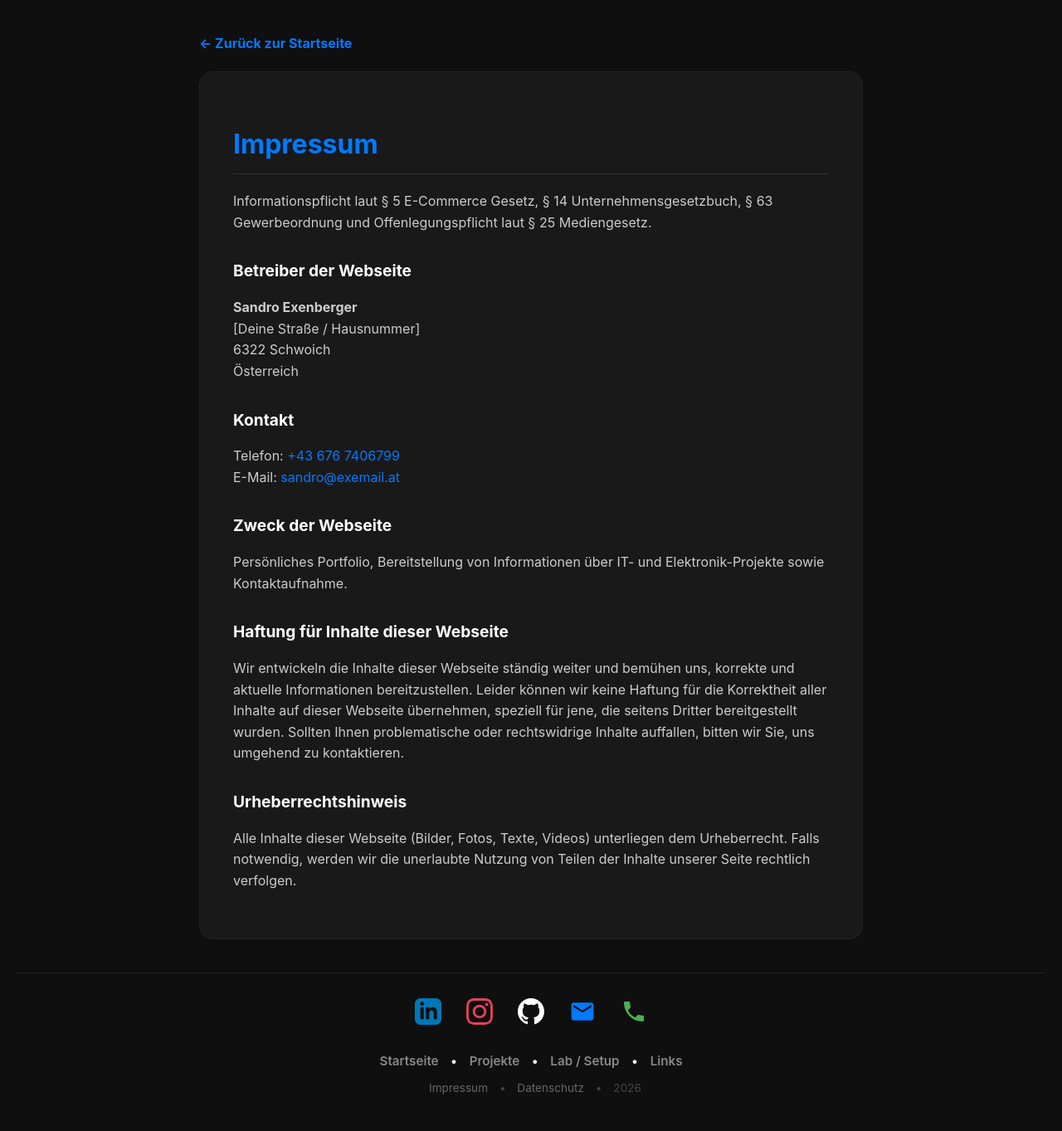
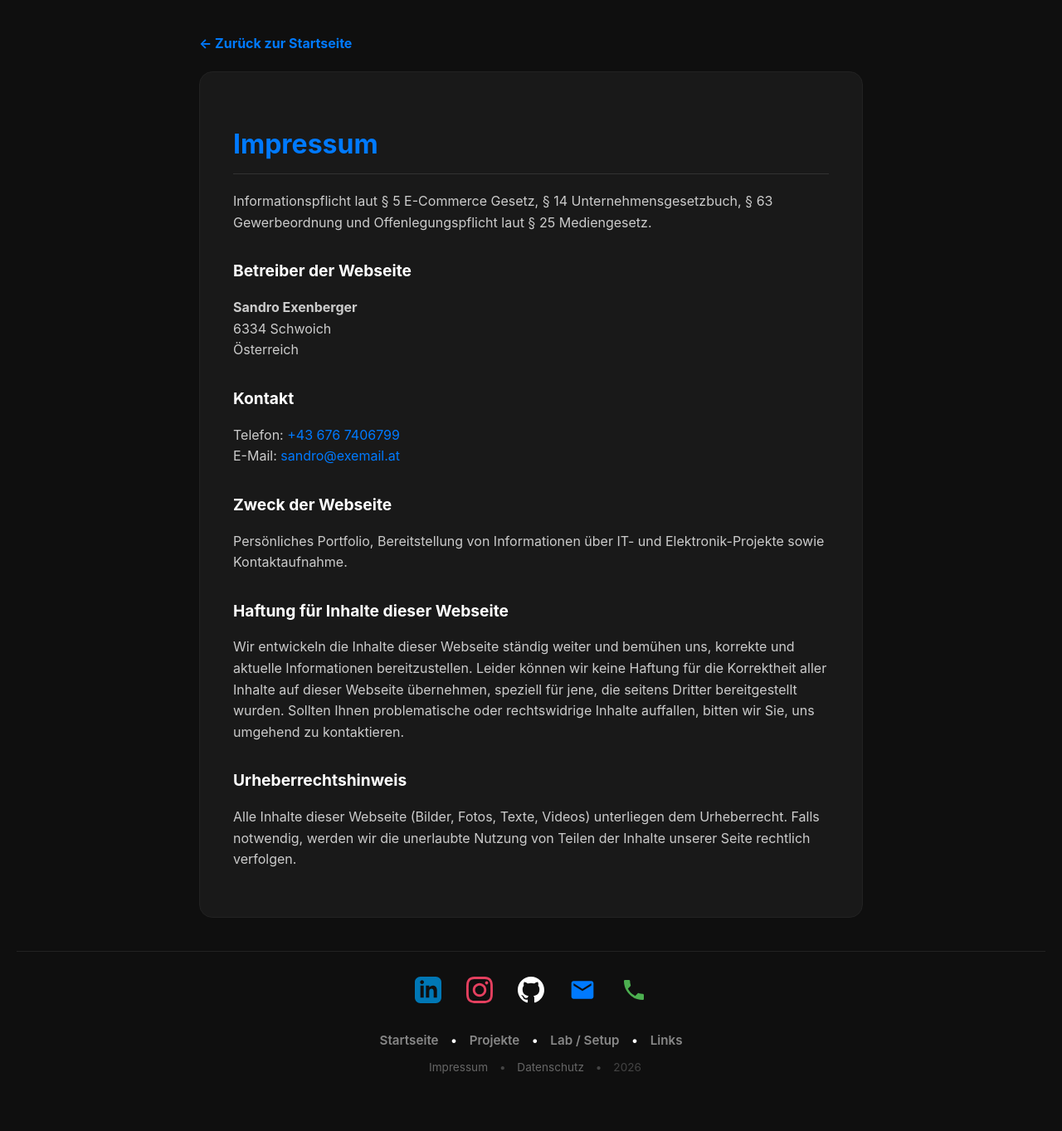
Before and after one commit to Sandroexe/Sandroexe, a Jekyll site: the page built from impressum.html, in a window 1280 px wide. Shown: the whole page at 83% size. Built offline with Jekyll 4.4.1, drawn with Linux system fonts in a browser that asks for light colours; after the commit the page ends 1338 px from its top, so only the background shows below that.

Commit message:
Update impressum.html

```diff
--- a/impressum.html
+++ b/impressum.html
@@ -59,8 +59,7 @@
             <h2>Betreiber der Webseite</h2>
             <p>
                 <strong>Sandro Exenberger</strong><br>
-                [Deine Straße / Hausnummer] <br> <!-- Hier eventuell deine Straße ergänzen -->
-                6322 Schwoich<br>
+                6334 Schwoich<br>
                 Österreich
             </p>
 
```
